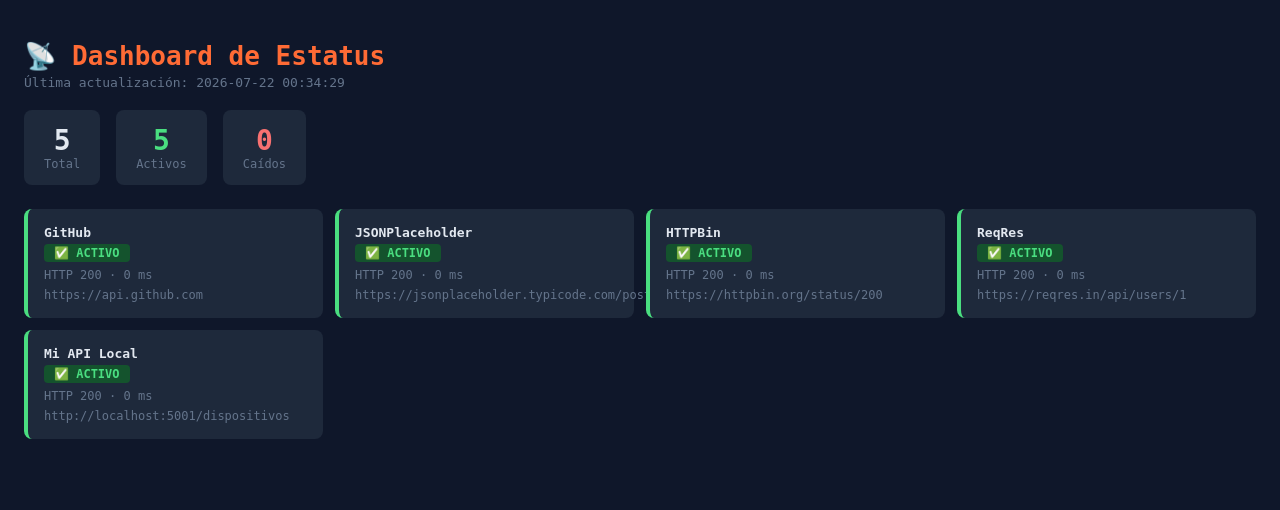
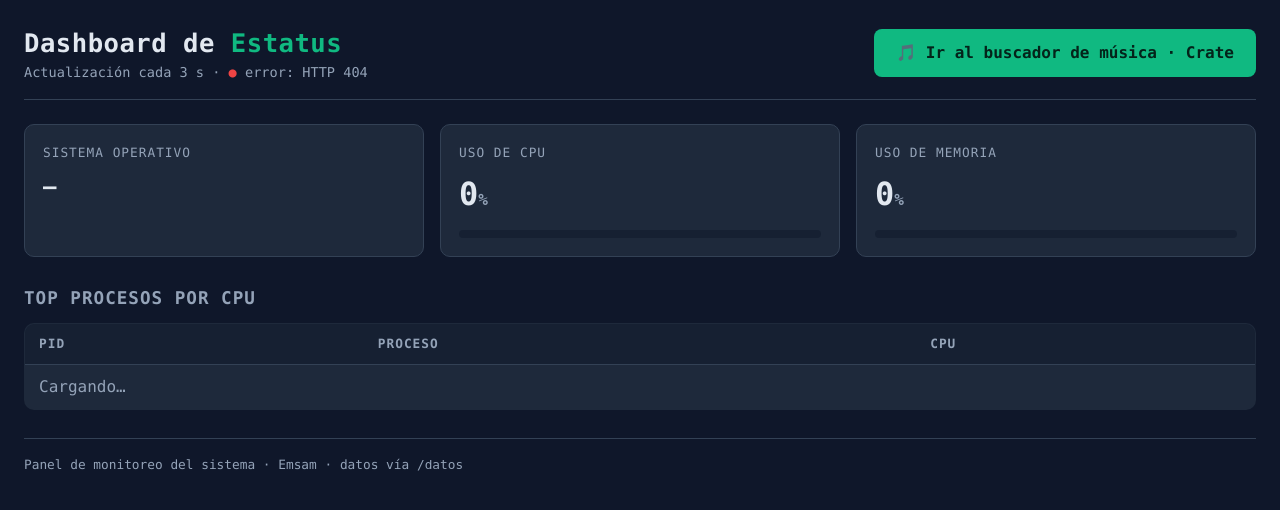
Before and after one commit to alan-alvarado2002/dashboard-estatus, a Flask app: page / in a window 1280 px wide. Shown: the top 510 px of the page. Run offline with Flask 3, Linux system fonts and the light colour scheme; data that the repository does not hold is empty.

Commit message:
Update index.html

```diff
--- a/templates/index.html
+++ b/templates/index.html
@@ -2,47 +2,255 @@
 <html lang="es">
 <head>
   <meta charset="UTF-8">
+  <meta name="viewport" content="width=device-width, initial-scale=1.0">
   <title>Dashboard de Estatus</title>
   <style>
-    body{font-family:monospace;background:#0f172a;color:#e2e8f0;padding:24px;margin:0}
-    h1{color:#FF6B35;margin-bottom:4px}
-    #ts{color:#64748b;font-size:13px;margin-bottom:20px}
-    .resumen{display:flex;gap:16px;margin-bottom:24px}
-    .r-card{background:#1e293b;border-radius:8px;padding:14px 20px;text-align:center}
-    .r-num{font-size:28px;font-weight:700}.r-ok{color:#4ADE80}.r-err{color:#F87171}
-    .r-label{font-size:12px;color:#64748b}
-    .grid{display:grid;grid-template-columns:repeat(auto-fill,minmax(240px,1fr));gap:12px}
-    .card{background:#1e293b;border-radius:8px;padding:16px;border-left:4px solid #334155}
-    .card.ok{border-left-color:#4ADE80}.card.err{border-left-color:#F87171}
-    .c-name{font-weight:700;margin-bottom:4px}
-    .badge{display:inline-block;padding:2px 10px;border-radius:4px;font-size:12px;font-weight:700}
-    .b-ok{background:#14532d;color:#4ADE80}.b-err{background:#7f1d1d;color:#F87171}
-    .c-detail{font-size:12px;color:#64748b;margin-top:6px}
+    :root{
+      --bg:#0f172a;
+      --panel:#1e293b;
+      --panel-2:#162032;
+      --text:#e2e8f0;
+      --muted:#94a3b8;
+      --accent:#10b981;
+      --accent-hi:#34d399;
+      --warn:#f59e0b;
+      --danger:#ef4444;
+      --line:#334155;
+    }
+    *{box-sizing:border-box}
+    body{
+      font-family:"Cascadia Code",Consolas,Menlo,monospace;
+      background:var(--bg);
+      color:var(--text);
+      padding:24px;
+      margin:0;
+      line-height:1.5;
+    }
+    header{
+      display:flex;
+      flex-wrap:wrap;
+      align-items:center;
+      justify-content:space-between;
+      gap:16px;
+      border-bottom:1px solid var(--line);
+      padding-bottom:16px;
+      margin-bottom:24px;
+    }
+    h1{
+      font-size:1.6rem;
+      margin:0;
+      letter-spacing:.5px;
+    }
+    h1 .tag{color:var(--accent)}
+    .estado{
+      font-size:.85rem;
+      color:var(--muted);
+    }
+    .estado #latido{color:var(--accent)}
+
+    /* Botón hacia el buscador de música */
+    .btn-deezer{
+      display:inline-block;
+      padding:12px 22px;
+      background:var(--accent);
+      color:#04231a;
+      font-weight:700;
+      font-family:inherit;
+      text-decoration:none;
+      border-radius:8px;
+      transition:background .2s ease, transform .2s ease;
+    }
+    .btn-deezer:hover{
+      background:var(--accent-hi);
+      transform:translateY(-2px);
+    }
+
+    .grid{
+      display:grid;
+      grid-template-columns:repeat(auto-fit,minmax(220px,1fr));
+      gap:16px;
+      margin-bottom:28px;
+    }
+    .card{
+      background:var(--panel);
+      border:1px solid var(--line);
+      border-radius:10px;
+      padding:18px;
+    }
+    .card .label{
+      font-size:.8rem;
+      text-transform:uppercase;
+      letter-spacing:1px;
+      color:var(--muted);
+      margin-bottom:8px;
+    }
+    .card .valor{
+      font-size:2rem;
+      font-weight:700;
+    }
+    .card .valor small{font-size:1rem;color:var(--muted)}
+
+    .barra{
+      margin-top:12px;
+      height:8px;
+      background:var(--panel-2);
+      border-radius:4px;
+      overflow:hidden;
+    }
+    .barra > span{
+      display:block;
+      height:100%;
+      width:0;
+      background:var(--accent);
+      transition:width .4s ease, background .4s ease;
+    }
+
+    section h2{
+      font-size:1.1rem;
+      margin:0 0 12px;
+      color:var(--muted);
+      text-transform:uppercase;
+      letter-spacing:1px;
+    }
+    table{
+      width:100%;
+      border-collapse:collapse;
+      background:var(--panel);
+      border:1px solid var(--line);
+      border-radius:10px;
+      overflow:hidden;
+    }
+    th,td{
+      text-align:left;
+      padding:10px 14px;
+      border-bottom:1px solid var(--line);
+    }
+    th{
+      background:var(--panel-2);
+      color:var(--muted);
+      font-size:.8rem;
+      text-transform:uppercase;
+      letter-spacing:1px;
+    }
+    tr:last-child td{border-bottom:none}
+    td.cpu{font-weight:700}
+    .pid{color:var(--muted)}
+
+    footer{
+      margin-top:28px;
+      padding-top:16px;
+      border-top:1px solid var(--line);
+      font-size:.8rem;
+      color:var(--muted);
+    }
   </style>
 </head>
 <body>
-  <h1>📡 Dashboard de Estatus</h1>
-  <div id="ts">Cargando...</div>
-  <div class="resumen" id="resumen"></div>
-  <div class="grid" id="grid"></div>
-<script>
-async function actualizar() {
-  const d = await fetch('/api/estado').then(r => r.json());
-  document.getElementById('ts').textContent = `Última actualización: ${d.timestamp}`;
-  document.getElementById('resumen').innerHTML = `
-    <div class="r-card"><div class="r-num">${d.total}</div><div class="r-label">Total</div></div>
-    <div class="r-card"><div class="r-num r-ok">${d.activos}</div><div class="r-label">Activos</div></div>
-    <div class="r-card"><div class="r-num r-err">${d.caidos}</div><div class="r-label">Caídos</div></div>
-  `;
-  document.getElementById('grid').innerHTML = d.servicios.map(s => `
-    <div class="card ${s.activo ? 'ok' : 'err'}">
-      <div class="c-name">${s.nombre}</div>
-      <span class="badge ${s.activo ? 'b-ok' : 'b-err'}">${s.activo ? '✅ ACTIVO' : '❌ CAÍDO'}</span>
-      <div class="c-detail">HTTP ${s.status ?? 'N/A'} · ${s.latencia ?? '—'} ms</div>
-      <div class="c-detail">${s.error ?? s.url}</div>
-    </div>`).join('');
-}
-actualizar();
-setInterval(actualizar, 30000); // refresca cada 30 segundos
-</script>
-</body></html>
+
+  <header>
+    <div>
+      <h1>Dashboard de <span class="tag">Estatus</span></h1>
+      <div class="estado">
+        Actualización cada 3 s · <span id="latido">●</span>
+        <span id="hora">—</span>
+      </div>
+    </div>
+    <a href="/deezer/" class="btn-deezer">🎵 Ir al buscador de música · Crate</a>
+  </header>
+
+  <div class="grid">
+    <div class="card">
+      <div class="label">Sistema operativo</div>
+      <div class="valor" id="os" style="font-size:1.4rem">—</div>
+    </div>
+    <div class="card">
+      <div class="label">Uso de CPU</div>
+      <div class="valor"><span id="cpu">0</span><small>%</small></div>
+      <div class="barra"><span id="barra-cpu"></span></div>
+    </div>
+    <div class="card">
+      <div class="label">Uso de memoria</div>
+      <div class="valor"><span id="memoria">0</span><small>%</small></div>
+      <div class="barra"><span id="barra-mem"></span></div>
+    </div>
+  </div>
+
+  <section>
+    <h2>Top procesos por CPU</h2>
+    <table>
+      <thead>
+        <tr><th>PID</th><th>Proceso</th><th>CPU</th></tr>
+      </thead>
+      <tbody id="procesos">
+        <tr><td colspan="3" style="color:var(--muted)">Cargando…</td></tr>
+      </tbody>
+    </table>
+  </section>
+
+  <footer>
+    Panel de monitoreo del sistema · Emsam · datos vía <code>/datos</code>
+  </footer>
+
+  <script>
+    // Devuelve un color según el nivel de uso
+    function color(v){
+      if (v >= 85) return getComputedStyle(document.documentElement).getPropertyValue('--danger');
+      if (v >= 60) return getComputedStyle(document.documentElement).getPropertyValue('--warn');
+      return getComputedStyle(document.documentElement).getPropertyValue('--accent');
+    }
+
+    async function actualizar(){
+      try{
+        const r = await fetch('/datos', {cache:'no-store'});
+        if(!r.ok) throw new Error('HTTP ' + r.status);
+        const d = await r.json();
+
+        // Tarjetas
+        document.getElementById('os').textContent = d.os ?? '—';
+
+        const cpu = Number(d.cpu ?? 0);
+        const mem = Number(d.memoria ?? 0);
+        document.getElementById('cpu').textContent = cpu;
+        document.getElementById('memoria').textContent = mem;
+
+        const bc = document.getElementById('barra-cpu');
+        bc.style.width = Math.min(cpu,100) + '%';
+        bc.style.background = color(cpu);
+
+        const bm = document.getElementById('barra-mem');
+        bm.style.width = Math.min(mem,100) + '%';
+        bm.style.background = color(mem);
+
+        // Tabla de procesos
+        const tbody = document.getElementById('procesos');
+        const procs = Array.isArray(d.procesos) ? d.procesos : [];
+        if(procs.length === 0){
+          tbody.innerHTML = '<tr><td colspan="3" style="color:var(--muted)">Sin datos</td></tr>';
+        } else {
+          tbody.innerHTML = procs.map(p => `
+            <tr>
+              <td class="pid">${p.pid ?? ''}</td>
+              <td>${p.name ?? ''}</td>
+              <td class="cpu">${(p.cpu_percent ?? 0)}%</td>
+            </tr>`).join('');
+        }
+
+        // Marca de tiempo + latido
+        document.getElementById('hora').textContent = new Date().toLocaleTimeString();
+        const latido = document.getElementById('latido');
+        latido.style.opacity = '0.3';
+        setTimeout(() => latido.style.opacity = '1', 150);
+
+      }catch(e){
+        document.getElementById('hora').textContent = 'error: ' + e.message;
+        document.getElementById('latido').style.color =
+          getComputedStyle(document.documentElement).getPropertyValue('--danger');
+      }
+    }
+
+    actualizar();
+    setInterval(actualizar, 3000);
+  </script>
+
+</body>
+</html>
```
